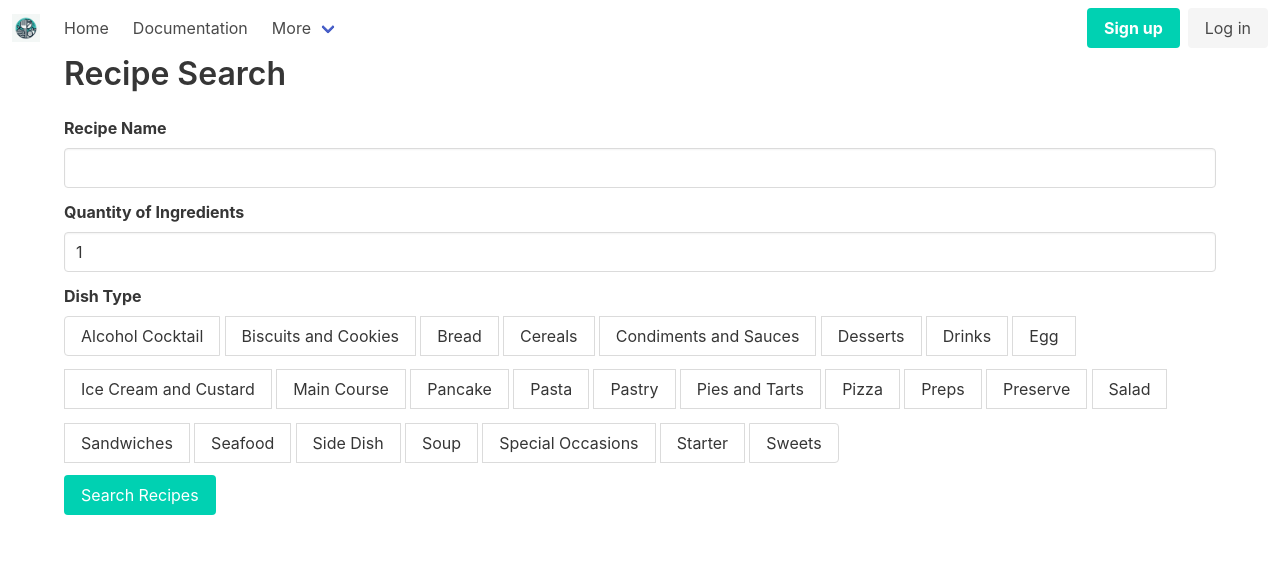
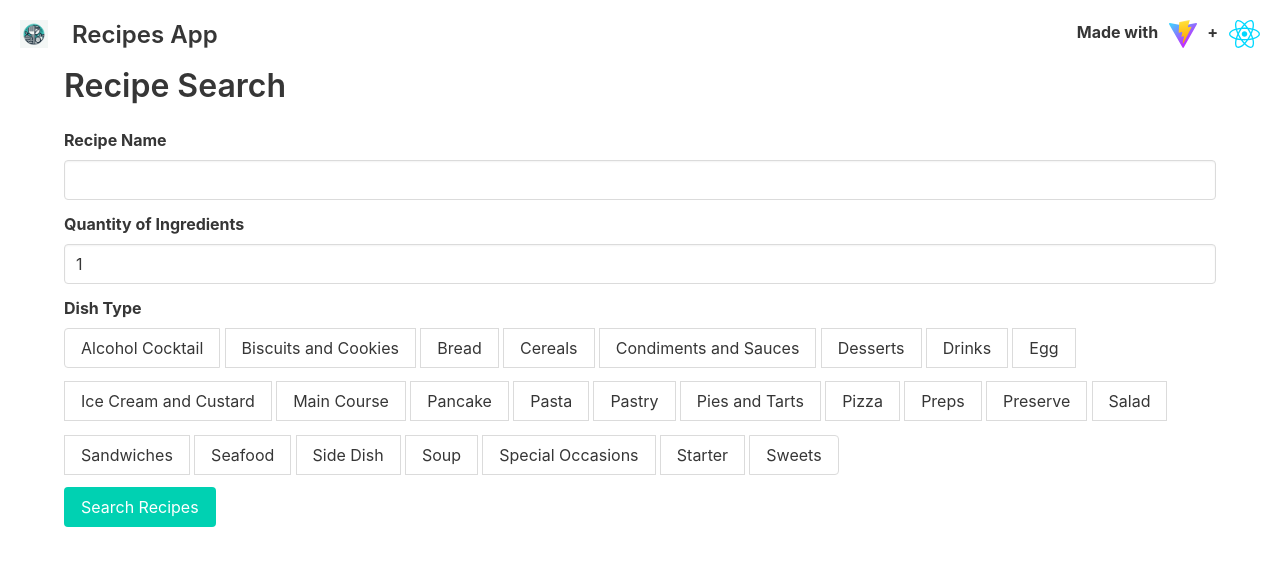
Before and after one commit to DigitalRequest/recipes-app, a React (Vite) app: page / in a window 1280 px wide. Shown: the top 566 px of the page. Built offline with nearby package versions, Linux system fonts and the light colour scheme.

Commit message:
Did some styling

```diff
--- a/src/Components/DishTypeSelector.tsx
+++ b/src/Components/DishTypeSelector.tsx
@@ -12,10 +12,10 @@ const DishTypeSelector: React.FC<DishTypeSelectorProps> = ({ dishType, onClick }
 
             let button = document.getElementById(id);
 
-            if (button?.classList.contains("is-primary")) {
-                button?.classList.remove("is-primary");
+            if (button?.classList.contains("is-info")) {
+                button?.classList.remove("is-info");
             } else {
-                button?.classList.add("is-primary");
+                button?.classList.add("is-info");
             }
         }
 
--- a/src/Components/Main.tsx
+++ b/src/Components/Main.tsx
@@ -48,15 +48,23 @@ const Main = () => {
             try {
                 fetchedRecipes = await getData(recipeName, ingredients, dishType);
 
-                console.log(fetchedRecipes);
                 setRecipes(fetchedRecipes || []);
+
+                if (recipes.length == 0) {
+                    let noFound = document.createElement('h1');
+
+                    noFound.textContent = "No Recipes Where Found 😔";
+                    noFound.classList.add("label", "is-large");
+
+                    document.getElementById("RecipesFound")?.append(noFound);
+                }
             } catch (err) {
                 console.error(err);
             }
         }
 
         setRecipeName('');
-        setIngredients(0);
+        setIngredients(1);
         setDishType([]);
     };
 
@@ -138,7 +146,7 @@ const Main = () => {
                 </form>
             </div>
             <section className="container is-fluid p-6">
-                <div className="columns is-multiline is-justify-content-center">
+                <div className="columns is-multiline is-justify-content-center" id="RecipesFound">
                     {recipes.length > 0 && (
                         recipes.map((recipe: any, index: number) => {
                             // Call extractProps function to transform the recipe
--- a/src/Components/Navbar.tsx
+++ b/src/Components/Navbar.tsx
@@ -1,69 +1,25 @@
-
 const Navbar = () => {
-
     return (
-        <>
-            <nav className="navbar" role="navigation" aria-label="main navigation">
+        <nav className="navbar p-2" role="navigation" aria-label="main navigation">
             <div className="navbar-brand">
-                    <a className="navbar-item">
-                        <img src="../../public/Logo.jpeg" height="48" />
+                <a className="navbar-item" href="/">
+                    <img
+                        src="../../public/Logo.jpeg"
+                        alt="Recipes App Logo"
+                        height="48px"
+                    />
                 </a>
-
-                    <a role="button" className="navbar-burger" aria-label="menu" aria-expanded="false" data-target="navbarBasicExample">
-                        <span aria-hidden="true"></span>
-                        <span aria-hidden="true"></span>
-                        <span aria-hidden="true"></span>
-                    </a>
+                <div className="navbar-item">
+                    <p className="title is-4">Recipes App</p>
                 </div>
 
-                <div id="navbarBasicExample" className="navbar-menu">
-                    <div className="navbar-start">
-                        <a className="navbar-item">
-                            Home
-                        </a>
-
-                        <a className="navbar-item">
-                            Documentation
-                        </a>
-
-                        <div className="navbar-item has-dropdown is-hoverable">
-                            <a className="navbar-link">
-                                More
-                            </a>
-
-                            <div className="navbar-dropdown">
-                                <a className="navbar-item">
-                                    About
-                                </a>
-                                <a className="navbar-item">
-                                    Jobs
-                                </a>
-                                <a className="navbar-item">
-                                    Contact
-                                </a>
-                                <hr className="navbar-divider" />
-                                <a className="navbar-item">
-                                    Report an issue
-                                </a>
             </div>
-                        </div>
-                    </div>
-
-                    <div className="navbar-end">
+            <div className="navbar-end is-flex is-justify-content-center">
                 <div className="navbar-item">
-                            <div className="buttons">
-                                <a className="button is-primary">
-                                    <strong>Sign up</strong>
-                                </a>
-                                <a className="button is-light">
-                                    Log in
-                                </a>
-                            </div>
-                        </div>
+                    <p className="label is-flex g-1">Made with <img src="../../public/vite.svg" alt="" /> + <img src="src/assets/react.svg" alt="" /></p>
                 </div>
             </div>
         </nav>
-        </>
     );
 }
 
```
Lines whose indentation alone changed are shown as unchanged.
